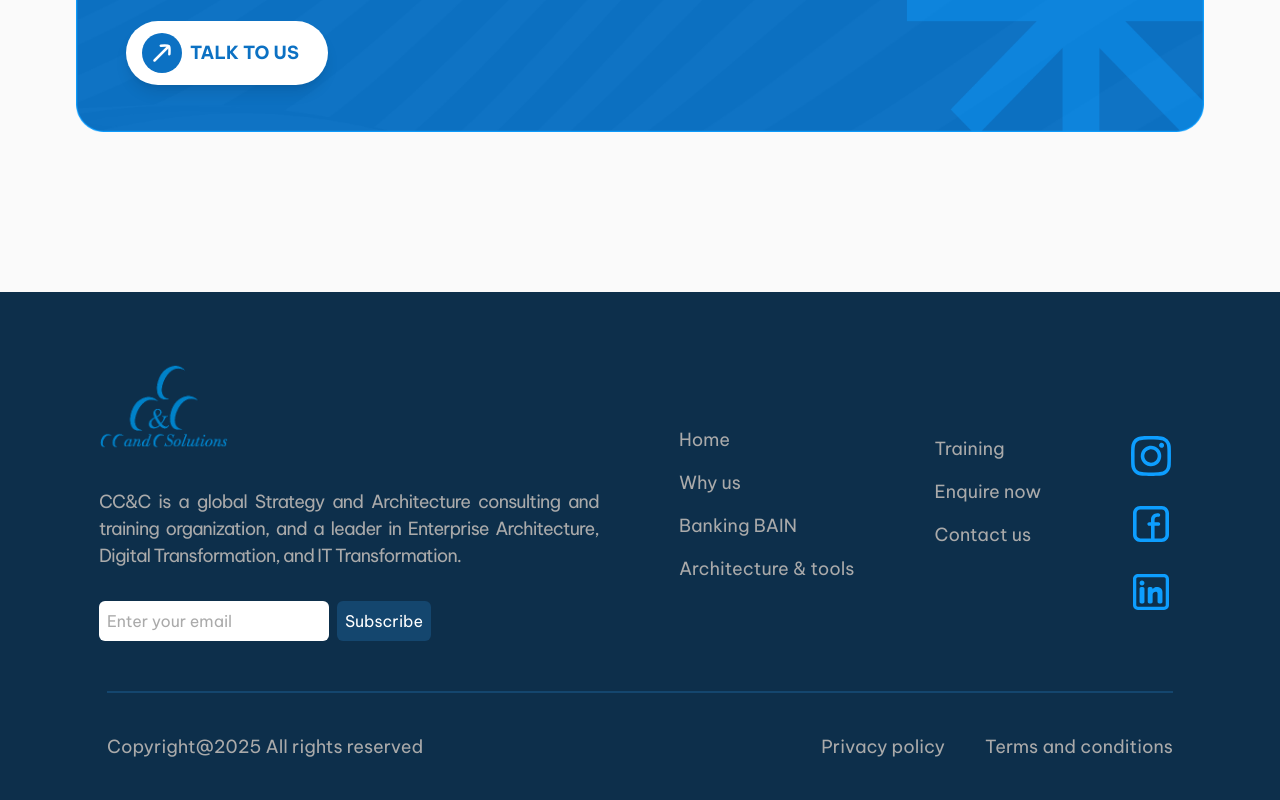
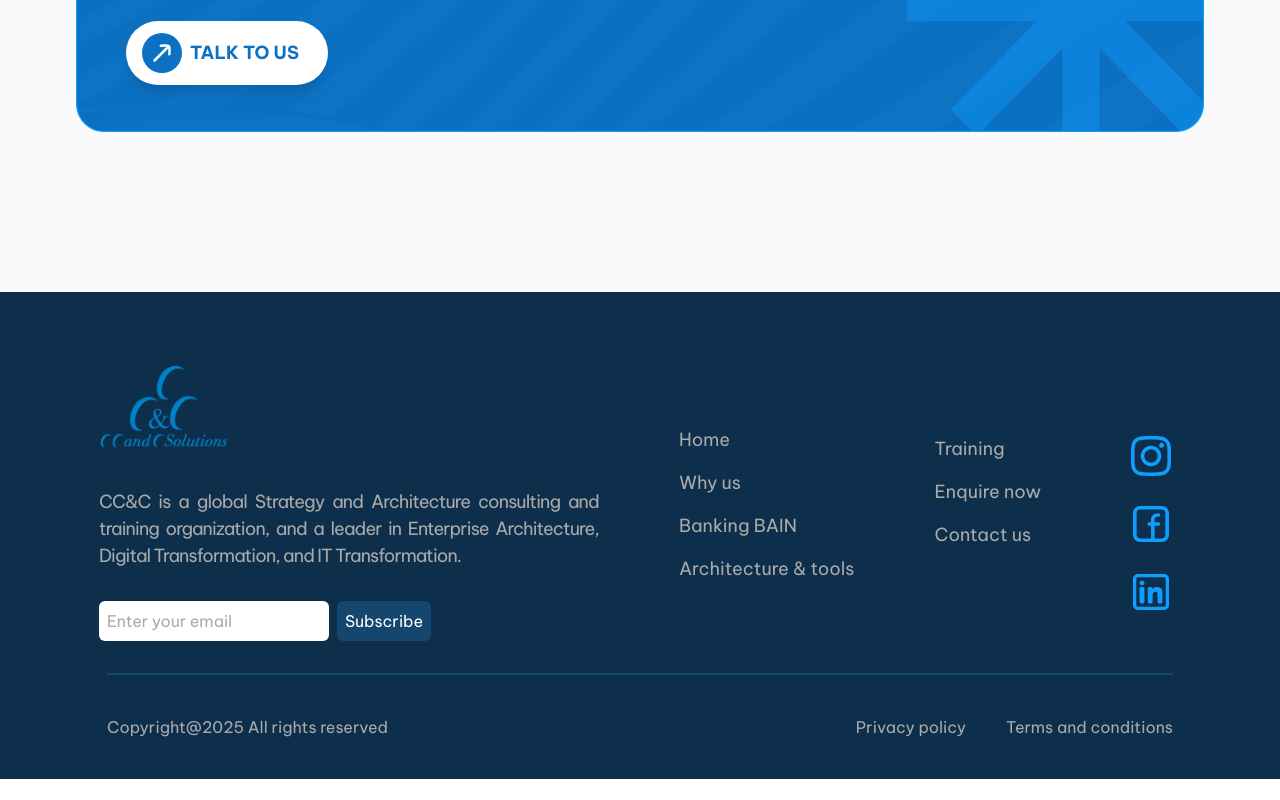
Before and after one commit to vinosmart/ccandc-ithots, a Next.js app: page / in a window 1280 px wide. Shown: the part 9972-10772 px from the top of the page. After the commit the page ends 10751 px from the top, so only its background shows below. Built offline with nearby package versions, Linux system fonts and the light colour scheme.

Commit message:
fix:footer

```diff
--- a/src/app/page.tsx
+++ b/src/app/page.tsx
@@ -788,7 +788,7 @@ export default function Home() {
       </section>
       <footer className="bg-[#0D2F4B]">
         <div>
-          <div className="flex justify-center items-center p-20 gap-20 py-[50px]">
+          <div className="flex justify-center items-center gap-20 pt-[50px] pb-8">
             <div className="flex flex-col gap-4">
               <Image
                 src="/logo.png"
@@ -854,12 +854,12 @@ export default function Home() {
           </div>
           <div className="flex justify-center items-center">
             <div className="flex justify-between items-center  lg:w-[1066px]   py-10">
-              <p className="text-[#AAAAAA] text-[18px]">
+              <p className="text-[#AAAAAA] text-[16px]">
                 Copyright@2025 All rights reserved
               </p>
               <div className="flex gap-10">
-                <p className="text-[#AAAAAA] text-[18px]">Privacy policy</p>
-                <p className="text-[#AAAAAA] text-[18px]">
+                <p className="text-[#AAAAAA] text-[16px]">Privacy policy</p>
+                <p className="text-[#AAAAAA] text-[16px]">
                   Terms and conditions
                 </p>
               </div>
```
